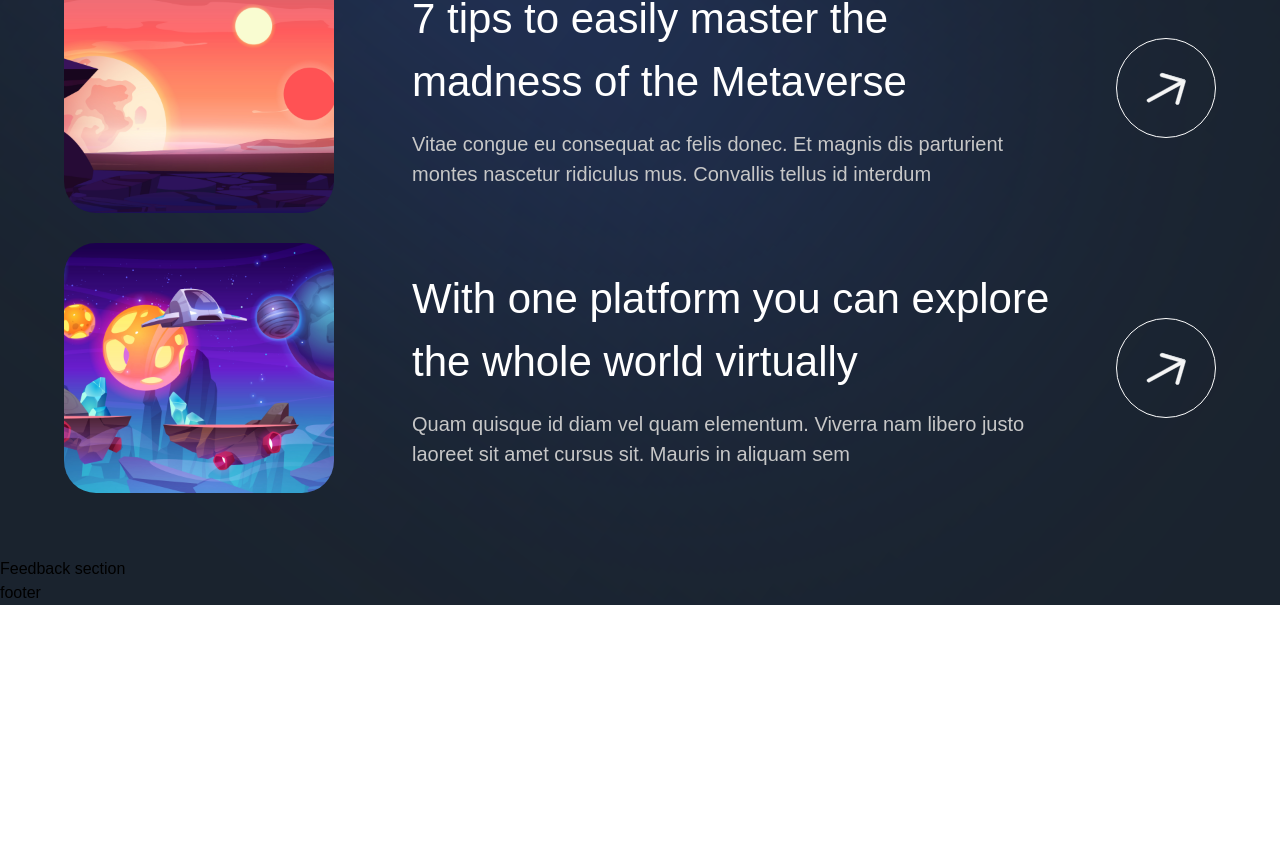
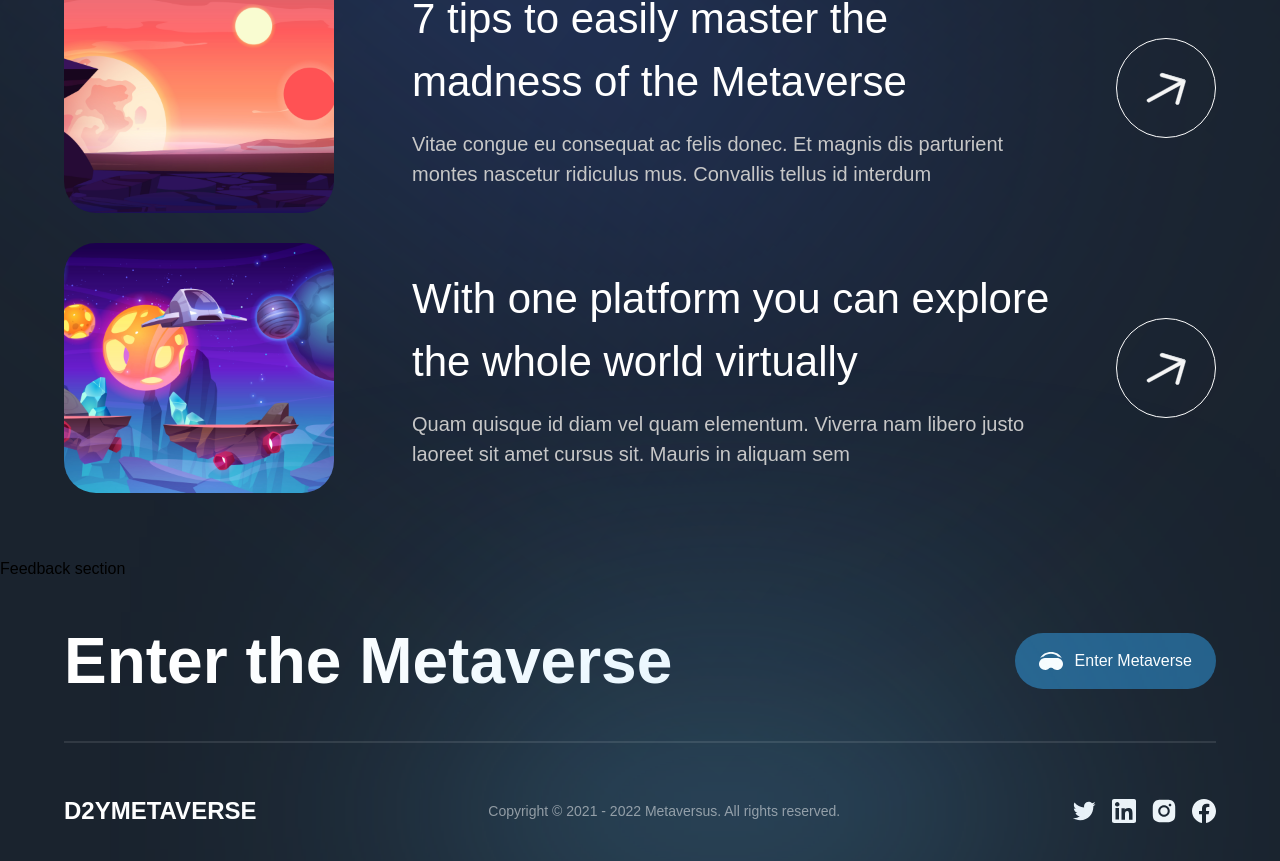
Before and after one commit to AdiMunawar31/d2ymetaverse, a Next.js app: page / in a window 1280 px wide. Shown: the part 5678-6539 px from the top of the page. Before the commit the page ends 6283 px from the top, so only its background shows below. Built offline with nearby package versions, Linux system fonts and the light colour scheme; a web font is replaced by a local one.

Commit message:
feat: Footer components

```diff
--- a/components/Footer.jsx
+++ b/components/Footer.jsx
@@ -1,9 +1,61 @@
 'use client';
 
+import { motion } from 'framer-motion';
+import { socials } from '../constants';
+
+import styles from '../styles';
+import { footerVariants } from '../utils/motion';
+
 const Footer = () => (
-  <footer>
-    footer
-  </footer>
+  <motion.footer
+    variants={footerVariants}
+    initial="hidden"
+    whileInView="show"
+    className={`${styles.xPaddings} py-8 relative`}
+  >
+    <div className="footer-gradient" />
+    <div className={`${styles.innerWidth} mx-auto flex flex-col gap-8`}>
+      <div className="flex items-center justify-between flex-wrap gap-5">
+        <h4 className="font-bold md:text-[64px] text-[44px] text-white">
+          Enter the Metaverse
+        </h4>
+        <button type="button" className="flex items-center h-fit py-4 px-6 bg-[#25618B] rounded-[32px] gap-[12px]">
+          <img
+            src="/headset.svg"
+            alt="headset"
+            className="w-[24px] h-[24px] object-contain"
+          />
+          <span className="font-normal text-[16px] text-white">
+            Enter Metaverse
+          </span>
+        </button>
+      </div>
+
+      <div className="flex flex-col">
+        <div className="mb-[50px] h-[2px] bg-white opacity-10" />
+
+        <div className="flex items-center justify-between flex-wrap gap-4">
+          <h4 className="font-extrabold text-[24px] text-white">
+            D2YMETAVERSE
+          </h4>
+          <p className="font-normal text-[14px] text-white opacity-50">
+            Copyright © 2021 - 2022 Metaversus. All rights reserved.
+          </p>
+
+          <div className="flex gap-4">
+            {socials.map((social) => (
+              <img
+                key={social.name}
+                src={social.url}
+                alt={social.name}
+                className="w-[24px] h-[24px] object-contain cursor-pointer"
+              />
+            ))}
+          </div>
+        </div>
+      </div>
+    </div>
+  </motion.footer>
 );
 
 export default Footer;
```
